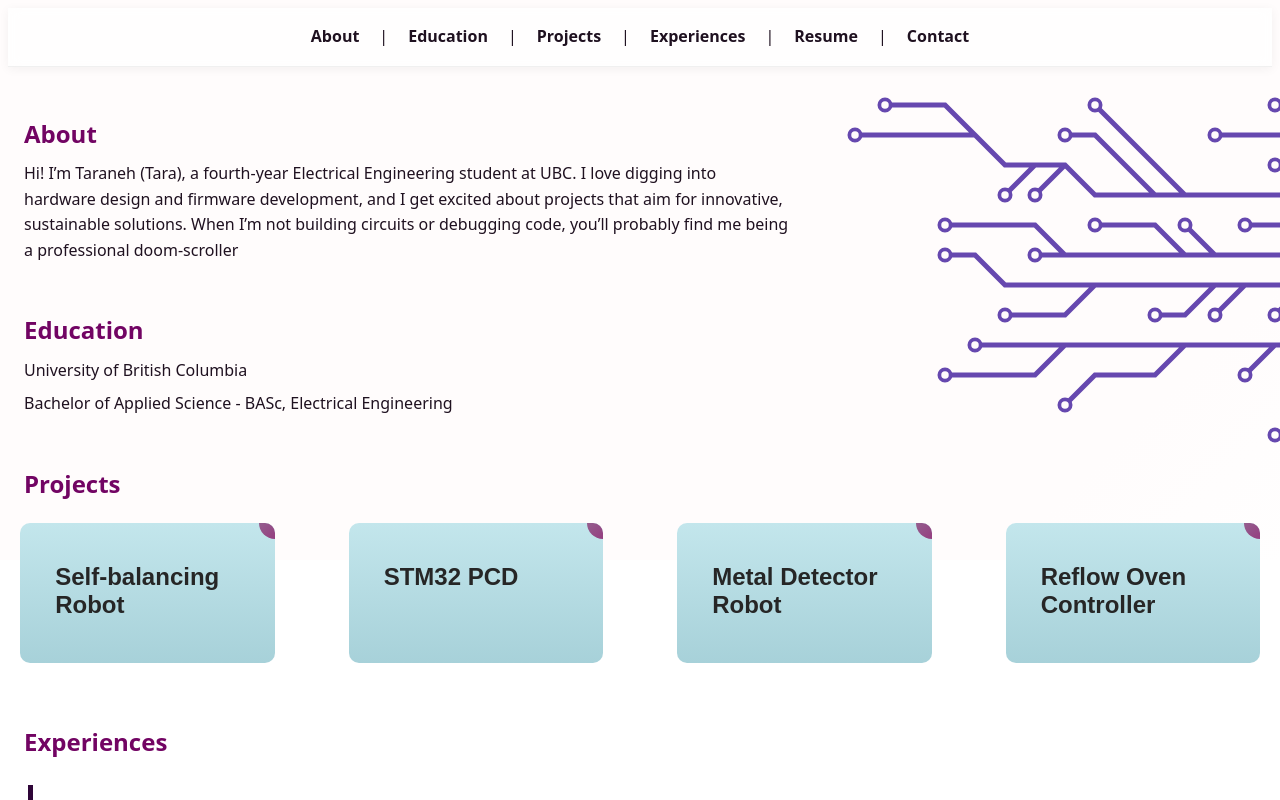
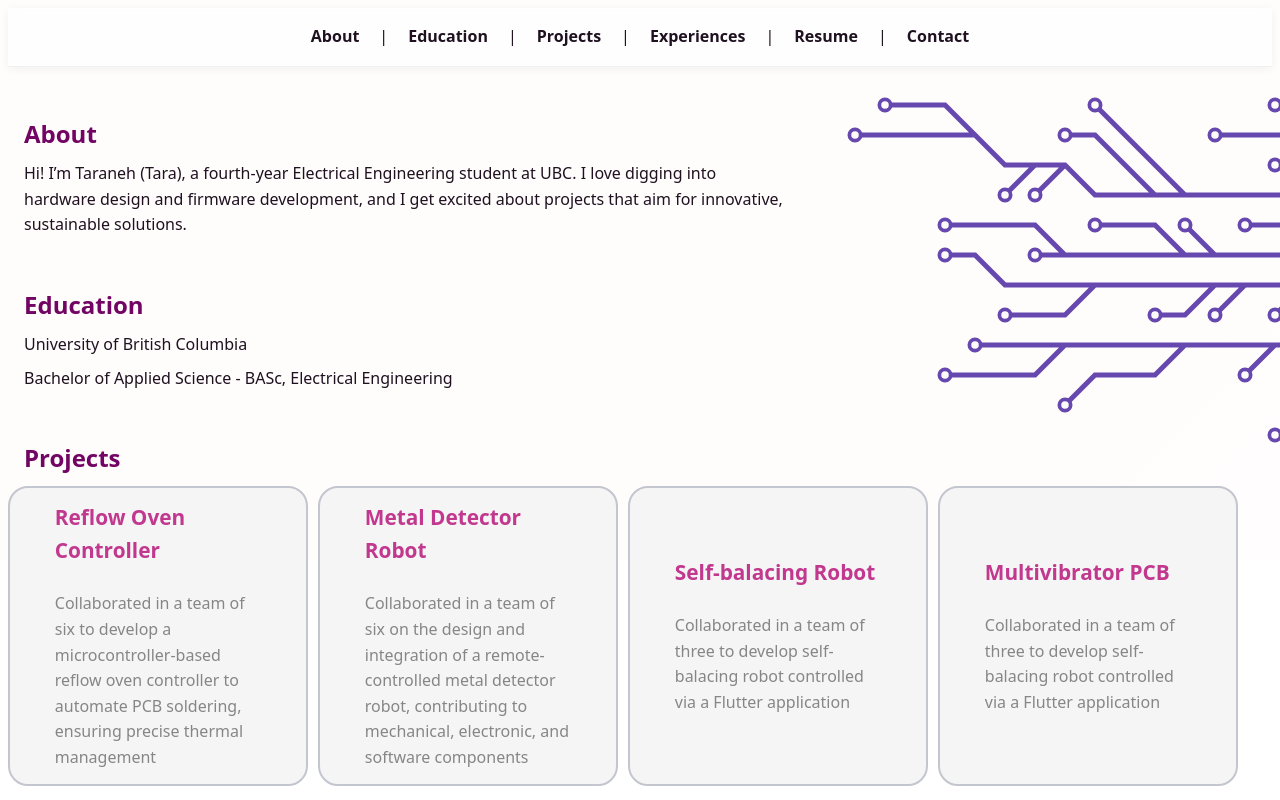
Before and after one commit to taranehrouh/my-portfolio, a plain HTML site: page index.html in a window 1280 px wide. Shown: the top 800 px of the page. Drawn offline with Linux system fonts and the light colour scheme.

Commit message:
layout updates

```diff
--- a/index.html
+++ b/index.html
@@ -21,8 +21,7 @@
   <section class="content-box">
     <p> Hi! I’m Taraneh (Tara), a fourth-year Electrical Engineering student at UBC. I love digging into
       hardware design and firmware development, and I get excited about projects that aim for
-      innovative, sustainable solutions. When I’m not building circuits or debugging code,
-      you’ll probably find me being a professional doom-scroller
+      innovative, sustainable solutions.
     </p>
   </section>
 
@@ -32,23 +31,37 @@
   <h2 id = "projects">Projects</h2>
     <div class="container">
       <div class="card">
-        <p class="card-title">Self-balancing Robot</p>
+        <div class="card-details">
+          <p class="text-title">Reflow Oven Controller</p>
+          <p class="text-body">Collaborated in a team of six to develop a microcontroller-based reflow oven controller to automate PCB soldering, ensuring precise thermal management</p>
         </div>
-
+        <button class="card-button">More info</button>
+      </div>
       <div class="card">
-        <p class="card-title">STM32 PCD</p>
+        <div class="card-details">
+          <p class="text-title">Metal Detector Robot</p>
+          <p class="text-body">Collaborated in a team of six on the design and integration of a remote-controlled metal detector robot, contributing to mechanical, electronic, and software components</p>
         </div>
-
+        <button class="card-button">More info</button>
+      </div>
       <div class="card">
-        <p class="card-title">Metal Detector Robot</p>
+        <div class="card-details">
+          <p class="text-title">Self-balacing Robot</p>
+          <p class="text-body">Collaborated in a team of three to develop self-balacing robot controlled via a Flutter application</p>
         </div>
-
-      <div class="card">
-        <p class="card-title">Reflow Oven Controller</p>
+        <button class="card-button">More info</button>
+      </div>
+      <div class = "card">
+        <div class="card-details">
+          <p class="text-title">Multivibrator PCB</p>
+          <p class="text-body">Collaborated in a team of three to develop self-balacing robot controlled via a Flutter application</p>
+        </div>
+        <button class="card-button">More info</button>
       </div>
     </div>
 
   <h2 id = "experience">Experiences</h2>
+    <div style="display: flex; justify-content: center;">
       <div class="timeline">
         <div class="outer">
           <div class="t_card">
@@ -83,6 +96,7 @@
           </div>
         </div>
       </div>
+    </div>
 
   <h2 id = "resume">Resume</h2>
 
--- a/styles.css
+++ b/styles.css
@@ -97,101 +97,74 @@ p, h3 { margin: 0.5rem 1rem; }
   p, h3 { margin: 0.5rem 1rem; }
 }
 
+/* about me section */
 .content-box{
   max-width: 800px;
   text-align: left;
 }
 
-/* From Uiverse.io by SouravBandyopadhyay */
-.card-title {
-  color: #262626;
-  font-size: 1.5em;
-  line-height: normal;
-  font-weight: 700;
-  margin-bottom: 0.5em;
+.container {
+  display: flex;
+  flex-direction: row;
+  gap: 10px;
 }
 
-.small-desc {
-  font-size: 1em;
-  font-weight: 400;
-  line-height: 1.5em;
-  color: #452c2c;
+
+.card {
+ width: 300px;
+ height: 300px;
+ border-radius: 20px;
+ background: #f5f5f5;
+ position: relative;
+ padding: 1.8rem;
+ border: 2px solid #c3c6ce;
+ transition: 0.5s ease-out;
+ overflow: visible;
 }
 
-.small-desc {
-  font-size: 1em;
+.card-details {
+ color: rgb(193, 56, 142);
+ height: 100%;
+ gap: .5em;
+ display: grid;
+ place-content: center;
 }
 
-.go-corner {
-  display: flex;
-  align-items: center;
-  justify-content: center;
-  position: absolute;
-  width: 2em;
-  height: 2em;
-  overflow: hidden;
-  top: 0;
-  right: 0;
-  background: linear-gradient(135deg, #cab7c8, #6c3868);
-  border-radius: 0 4px 0 32px;
+.card-button {
+ transform: translate(-50%, 125%);
+ width: 60%;
+ border-radius: 1rem;
+ border: none;
+ background-color: #430b30;
+ color: #fff;
+ font-size: 1rem;
+ padding: .5rem 1rem;
+ position: absolute;
+ left: 50%;
+ bottom: 0;
+ opacity: 0;
+ transition: 0.3s ease-out;
 }
 
-.go-arrow {
-  margin-top: -4px;
-  margin-right: -4px;
-  color: white;
-  font-family: courier, sans;
+.text-body {
+ color: rgb(134, 134, 134);
 }
 
-.card {
-  display: block;
-  position: relative;
-  max-width: 300px;
-  max-height: 320px;
-  background-color: #f2f8f9;
-  border-radius: 10px;
-  padding: 2em 1.2em;
-  margin: 12px;
-  text-decoration: none;
-  z-index: 0;
-  overflow: hidden;
-  background: linear-gradient(to bottom, #c3e6ec, #a7d1d9);
-  font-family: Arial, Helvetica, sans-serif;
+/*Text*/
+.text-title {
+ font-size: 1.3em;
+ font-weight: bold;
 }
 
-.card:before {
-  content: '';
-  position: absolute;
-  z-index: -1;
-  top: -16px;
-  right: -16px;
-  background: linear-gradient(135deg, #946e95, #952e79);
-  height: 32px;
-  width: 32px;
-  border-radius: 32px;
-  transform: scale(1);
-  transform-origin: 50% 50%;
-  transition: transform 0.35s ease-out;
+/*Hover*/
+.card:hover {
+ border-color: #430b30;
+ box-shadow: 0 4px 18px 0 rgba(0, 0, 0, 0.25);
 }
 
-.card:hover:before {
-  transform: scale(28);
-}
-
-.card:hover .small-desc {
-  transition: all 0.5s ease-out;
-  color: rgba(255, 255, 255, 0.8);
-}
-
-.card:hover .card-title {
-  transition: all 0.5s ease-out;
-  color: #ffffff;
-}
-
-.container {
-  display:grid;
-  gap: 50px;
-  grid-template-columns: repeat(auto-fit, minmax(260px, 1fr));
+.card:hover .card-button {
+ transform: translate(-50%, 50%);
+ opacity: 1;
 }
 
 /*Time line*/
```
Lines whose indentation alone changed are shown as unchanged.
